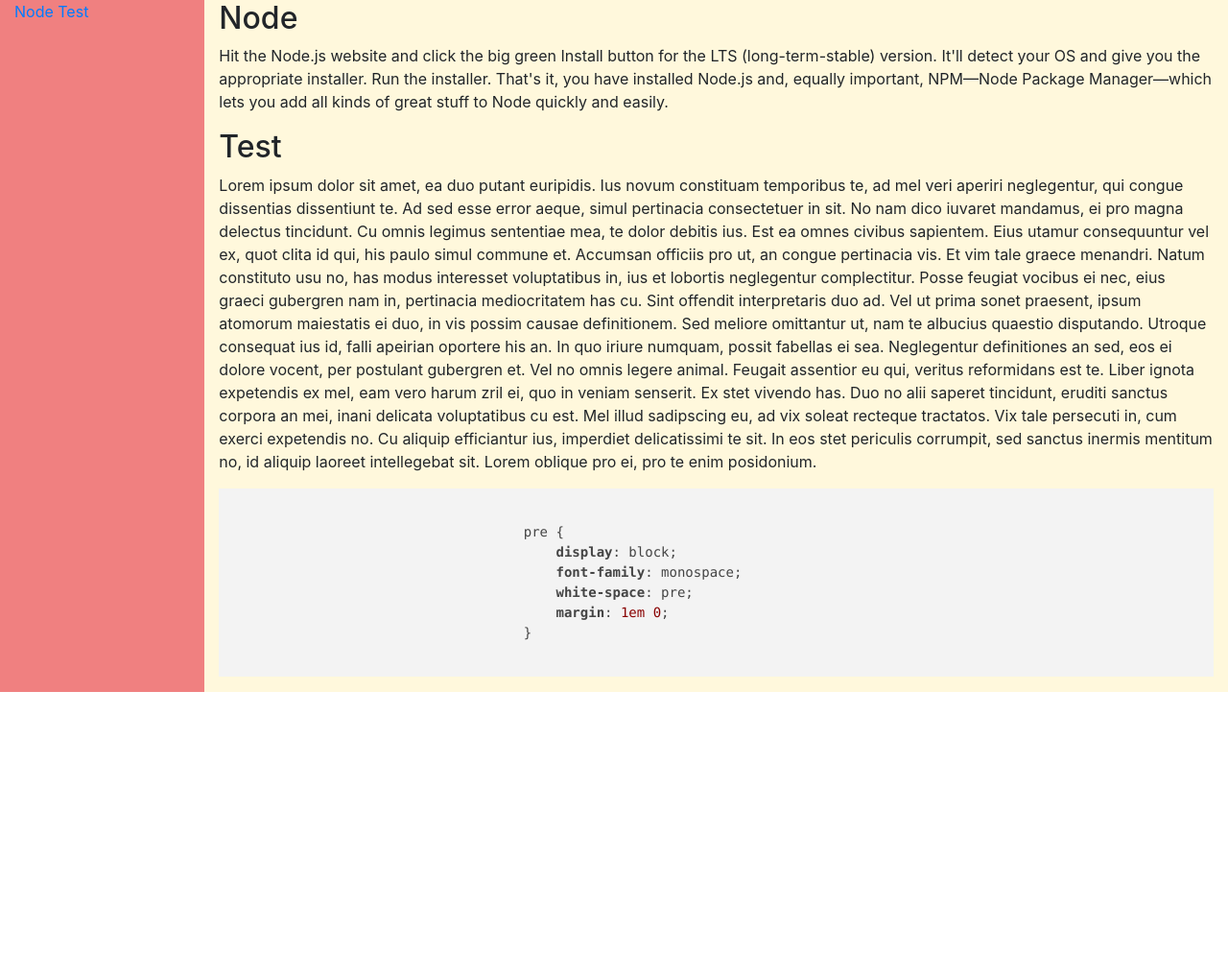
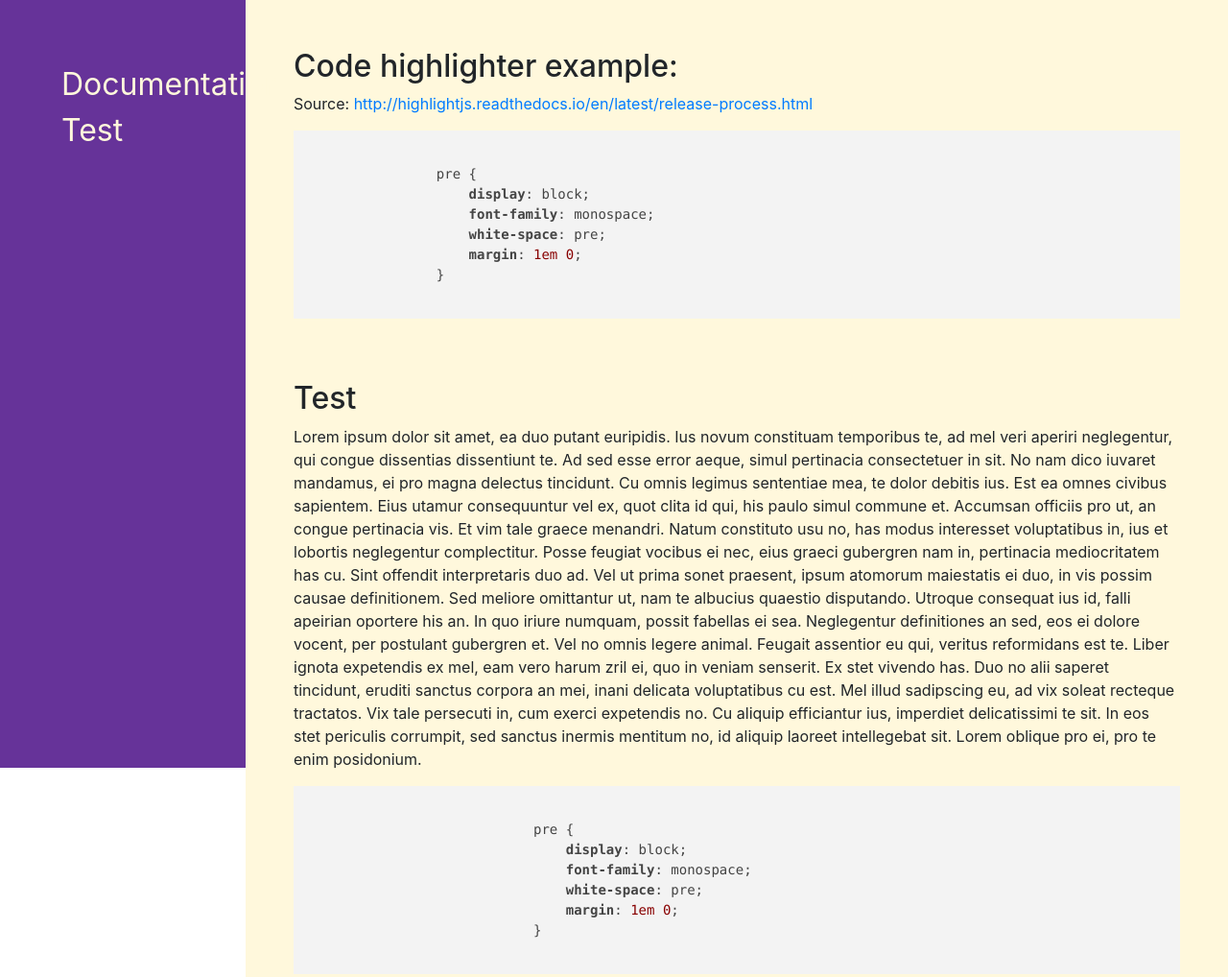
Before and after one commit to laine-k/laine-k.github.io, a plain HTML site: page index.html in a window 1280 px wide. Shown: the top 1018 px of the page at 96% size. Before the commit the page ends 800 px from the top, so only its background shows below. Drawn offline with nearby package versions, Linux system fonts and the light colour scheme.

Commit message:
basic style

```diff
--- a/index.html
+++ b/index.html
@@ -15,19 +15,26 @@
     <script>hljs.initHighlightingOnLoad();</script>
 </head>
 <body>
-    <div class="container-fluid">
-        <div class="row">
-            <div class="sidebar col-2">
-                <a href="#node">Node</a>
+
+    <div class="sidebar">
+        <a href="#documentation">Documentation</a>
         <a href="#test">Test</a>
+    </div>
+    <main class="main">
+        <section id="documentation">
+            <h2>Code highlighter example:</h2>
+           <p>Source: <a href="http://highlightjs.readthedocs.io/en/latest/release-process.html" target="_blank">http://highlightjs.readthedocs.io/en/latest/release-process.html</a></p>
+           <pre><code class="css">
+                pre {
+                    display: block;
+                    font-family: monospace;
+                    white-space: pre;
+                    margin: 1em 0;
+                }
+        </code></pre>
 
-            </div>
-            <main class="main col-10">
-                <div id="node">
-                    <h2>Node</h2>
-                    <p>Hit the Node.js website and click the big green Install button for the LTS (long-term-stable) version. It'll detect your OS and give you the appropriate installer. Run the installer. That's it, you have installed Node.js and, equally important, NPM—Node Package Manager—which lets you add all kinds of great stuff to Node quickly and easily.</p>
-                </div>
-                <div id="test">
+        </section>
+        <section id="test">
             <h2>Test</h2>
             <p>Lorem ipsum dolor sit amet, ea duo putant euripidis. Ius novum constituam temporibus te, ad mel veri aperiri neglegentur, qui congue dissentias dissentiunt te. Ad sed esse error aeque, simul pertinacia consectetuer in sit. No nam dico iuvaret mandamus, ei pro magna delectus tincidunt. Cu omnis legimus sententiae mea, te dolor debitis ius. Est ea omnes civibus sapientem.
 
@@ -47,9 +54,7 @@
                             }
                     </code></pre>
 
-                    </div>
+        </section>
     </main>
-        </div>
-    </div>
 </body>
 </html>
--- a/style.css
+++ b/style.css
@@ -1,6 +1,22 @@
 .sidebar {
-    background-color: lightcoral
+    background-color: rebeccapurple;
+    padding:5%;
+    position: fixed;
+    height: 100vh;
+    width: 20vw;
+    display: inline-block;
+}
+.sidebar a{
+    display: block;
+    color:cornsilk;
+    font-size: 2em;
 }
 .main {
     background-color: cornsilk;
+    margin-left: 20vw;
+    display: inline-block;
+    padding: 50px;
 }
+section{
+    margin-bottom: 4em;
+}
```
Lines whose indentation alone changed are shown as unchanged.
